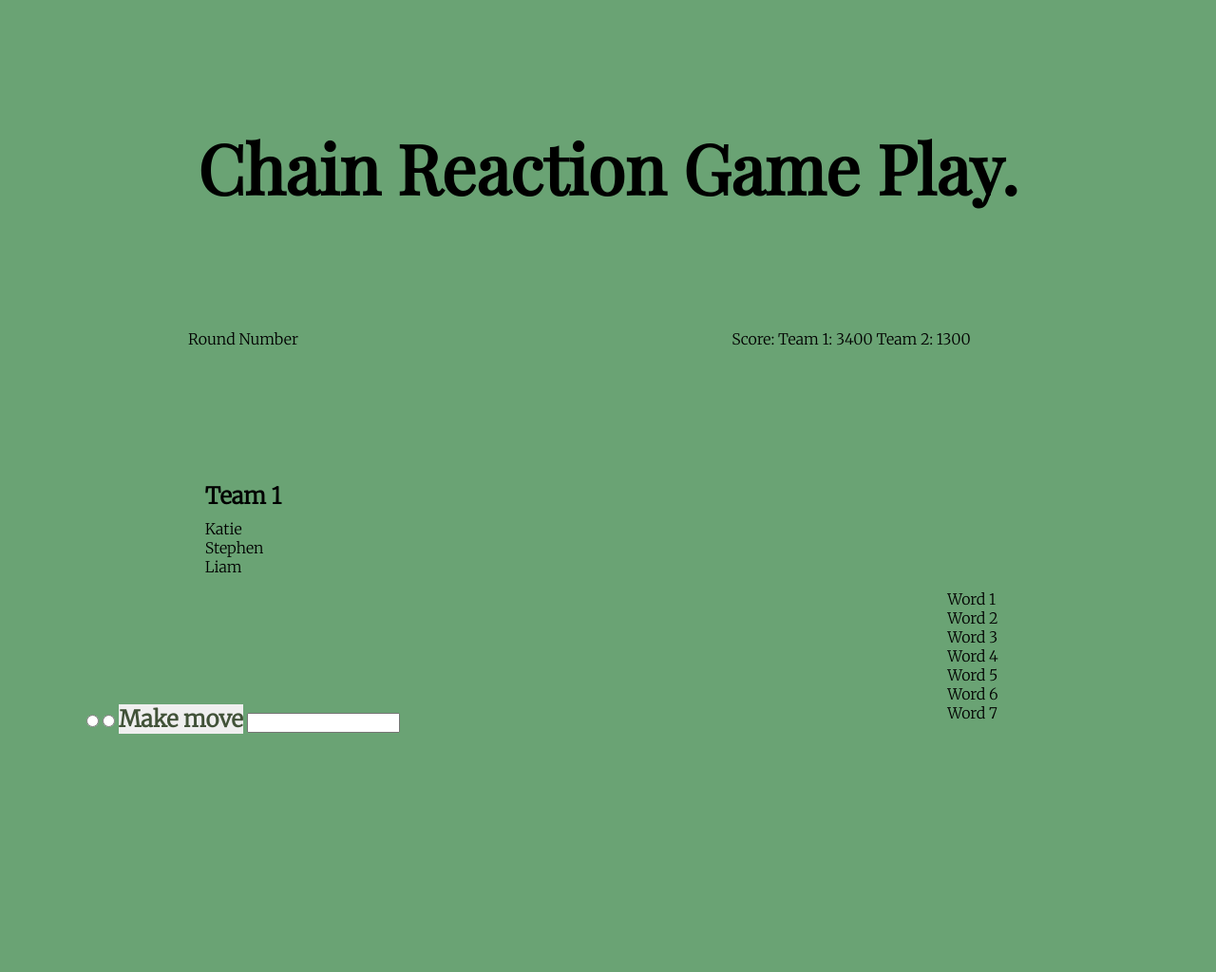
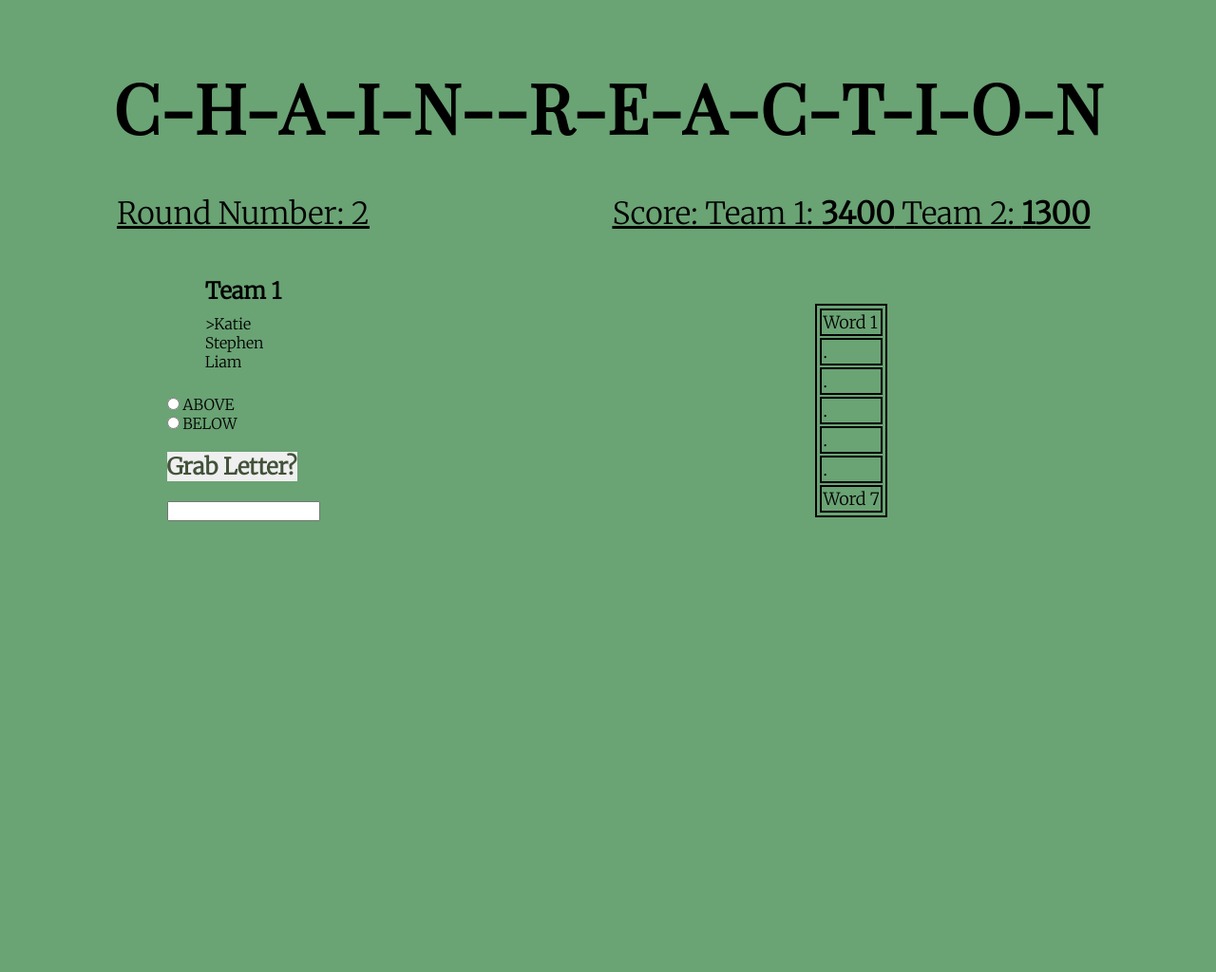
Before and after one commit to swk3st/ChainReaction, a PHP site: page /html/gameplay.html in a window 1280 px wide. Shown: the whole page at 95% size. After the commit the page ends 549 px from the top, so only its background shows below. Run offline with PHP 8.4, Linux system fonts and the light colour scheme.

Commit message:
Fidgeted with file, still need some work

```diff
--- a/css/gameplay.css
+++ b/css/gameplay.css
@@ -30,7 +30,7 @@ body {
 
 h1 {
     text-align: center;
-    padding-top: 10%;
+    padding-top: 5%;
     font-family: var(--norm-font-two);
     font-size: 72px;
     /* color: var(--big-font-color); */
@@ -100,7 +100,7 @@ button.big-button:active {
 .gameplay-container {
     display: grid;
     width: 100vw;
-    height: 100vh;
+    height: 60vh;
     grid-template-columns: 2fr 1fr 2fr;
     grid-template-rows: 2fr 1fr 2fr 1fr;
     align-items: center;
@@ -111,16 +111,28 @@ button.big-button:active {
 .round-number {
     grid-column: 1 / span 1;
     grid-row: 1 / span 1;
+    font-size: xx-large;
+    text-decoration: underline;
 }
 
 .scoreboard {
     grid-column: 2 / span 2;
     grid-row: 1 / span 1;
+    font-size: xx-large;
+    text-decoration: underline;
 }
 
 .chain {
-    grid-column: 3 / span 1;
+    grid-column: 2 / span 2;
     grid-row: 2 / span 2;
+    font-size: large;
+}
+
+table, td {
+    border: 2px solid black;
+    padding: 1px;
+    width: 100%;
+    height: 100%;
 }
 
 /* .word {
@@ -131,6 +143,7 @@ button.big-button:active {
 .guess-selection {
     grid-column: 1 / span 1;
     grid-row: 3 / span 1;
+    padding: 5%;
 }
 
 .code-text {
@@ -152,3 +165,7 @@ button.big-button:active {
     align-items: center;
     gap: 15px;
 }
+
+.optional-button {
+
+}
--- a/html/gameplay.html
+++ b/html/gameplay.html
@@ -3,40 +3,45 @@
   <head>
     <meta charset="UTF-8">
     <meta name="viewport" content="width=device-width, initial-scale=1">
-    <title> Chain Reaction Game Play </title>
+    <title> Game Play </title>
+    <!-- <link rel="stylesheet" href="https://maxcdn.bootstrapcdn.com/bootstrap/4.0.0/css/bootstrap.min.css" integrity="sha384-Gn5384xqQ1aoWXA+058RXPxPg6fy4IWvTNh0E263XmFcJlSAwiGgFAW/dAiS6JXm" crossorigin="anonymous"> -->
     <link rel="stylesheet" href="..\css\gameplay.css">
 </head>
 
 <body>
-<h1> Chain Reaction Game Play. </h1>
+<h1> C-H-A-I-N--R-E-A-C-T-I-O-N </h1>
 <div class="gameplay-container">
     <div class="round-number">
-        <p>Round Number</p>
+        <p>Round Number: 2</p>
     </div>
     <div class="scoreboard">
-        <p>Score: Team 1: 3400 Team 2: 1300</p>
+        <p>Score: Team 1: <b>3400</b> Team 2: <b>1300</b></p>
     </div>
     <div class="team-grouping">
         <h2>Team 1</h2>
-        <p>Katie</p>
+        <p>>Katie</p>
         <p>Stephen</p>
         <p>Liam</p>
     </div>
     <div class="chain">
-        <p>Word 1</p>
-        <p>Word 2</p>
-        <p>Word 3</p>
-        <p>Word 4</p>
-        <p>Word 5</p>
-        <p>Word 6</p>
-        <p>Word 7</p>
+        <table>
+            <tr><td>Word 1</td></tr>
+            <tr><td>.</td></tr>
+            <tr><td>.</td></tr>
+            <tr><td>.</td></tr>
+            <tr><td>.</td></tr>
+            <tr><td>.</td></tr>
+            <tr><td>Word 7</td></tr>
+        </table>
     </div>
     <div class=guess-selection>
         <form action=#>
-            <input type="radio" name="letter-guess" value="Guess A Letter?">
-            <input type="radio" name="letter-guess" value="Don't guess a Letter">
-            <button>Make move</button>
-            <input type="text" name="guess">
+            <input type="radio" name="dir" value="above" id="above">
+            <label for="above">ABOVE</label><br>
+            <input type="radio" name="dir" value="below" id="below">
+            <label for="below">BELOW</label><br><br>
+            <button class="optional-button" type="button">Grab Letter?</button><br><br>
+            <input type="text" value="">
         </form>
     </div>
 </div>
```
